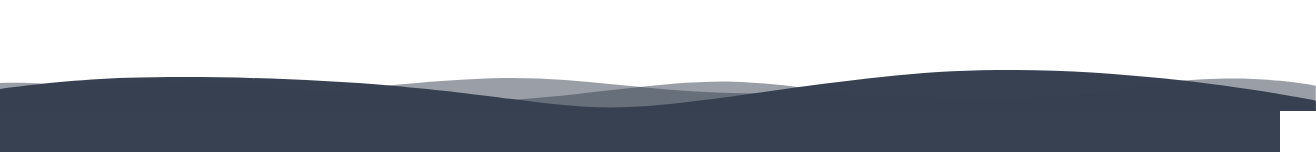
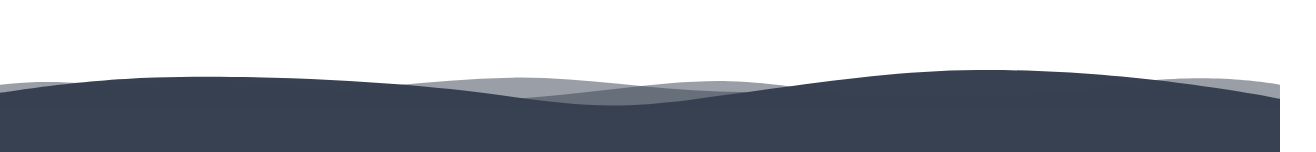
Before and after one commit to sicesi/sicesi, a Gatsby site: page /merci in a window 1280 px wide. Shown: the part 563-715 px from the top of the page, 1316 px wide, since content can reach past the window. Built offline with nearby package versions, Linux system fonts and the light colour scheme; Gatsby itself is replaced by a stand-in of ours.

Commit message:
Fix footer SVG margins.

```diff
--- a/src/components/footer.js
+++ b/src/components/footer.js
@@ -6,7 +6,7 @@ import GithubLogo from "./github.inline.svg"
 
 const Footer = () => (
   <footer className="mt-16 text-gray-100 w-full mt-16">
-    <BackgroundWaves className="-mx-8" />
+    <BackgroundWaves className="max-w-screen min-w-screen" />
     <div className="bg-gray-700">
       <div className="px-8 md:px-12 lg:px-16 py-8 max-w-4xl mx-auto my-0 flex justify-between items-center">
         <div className="flex">
```
